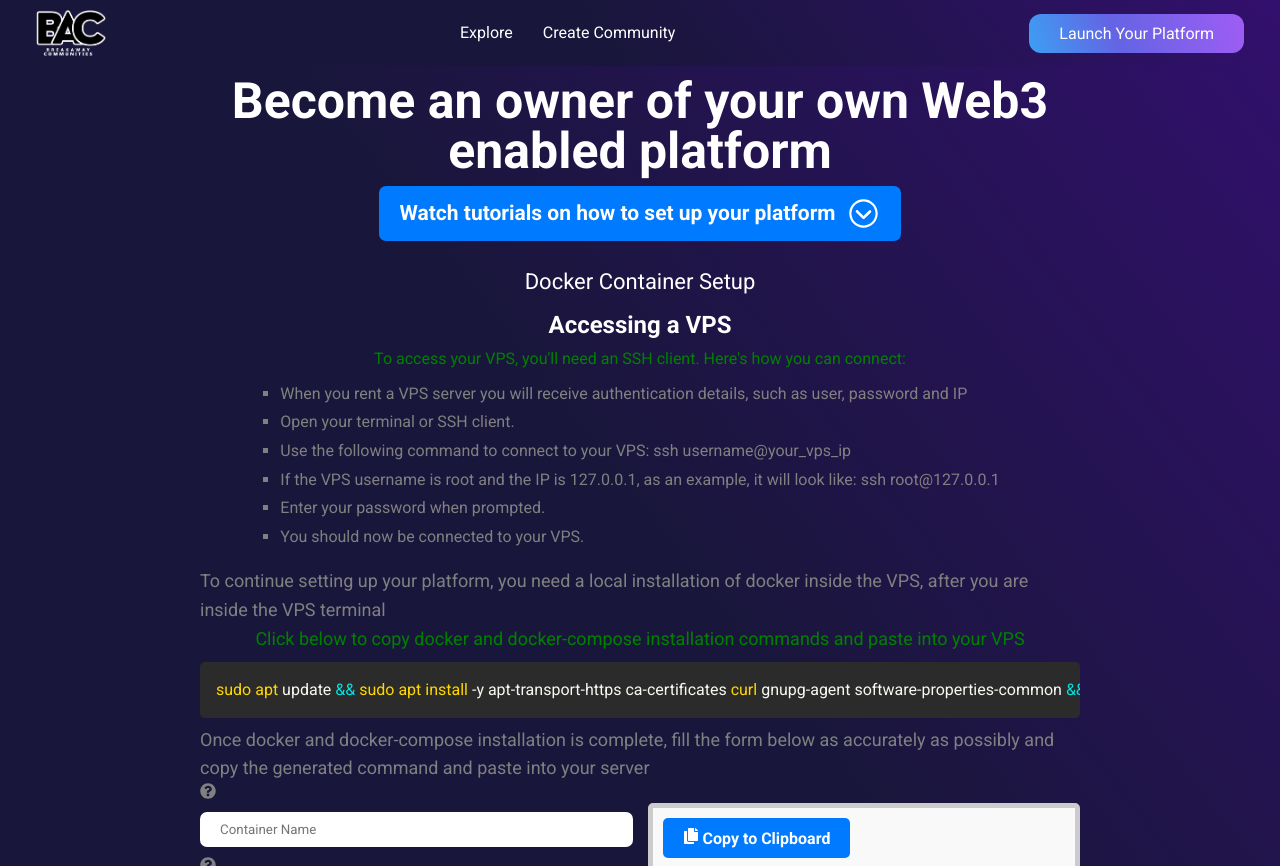
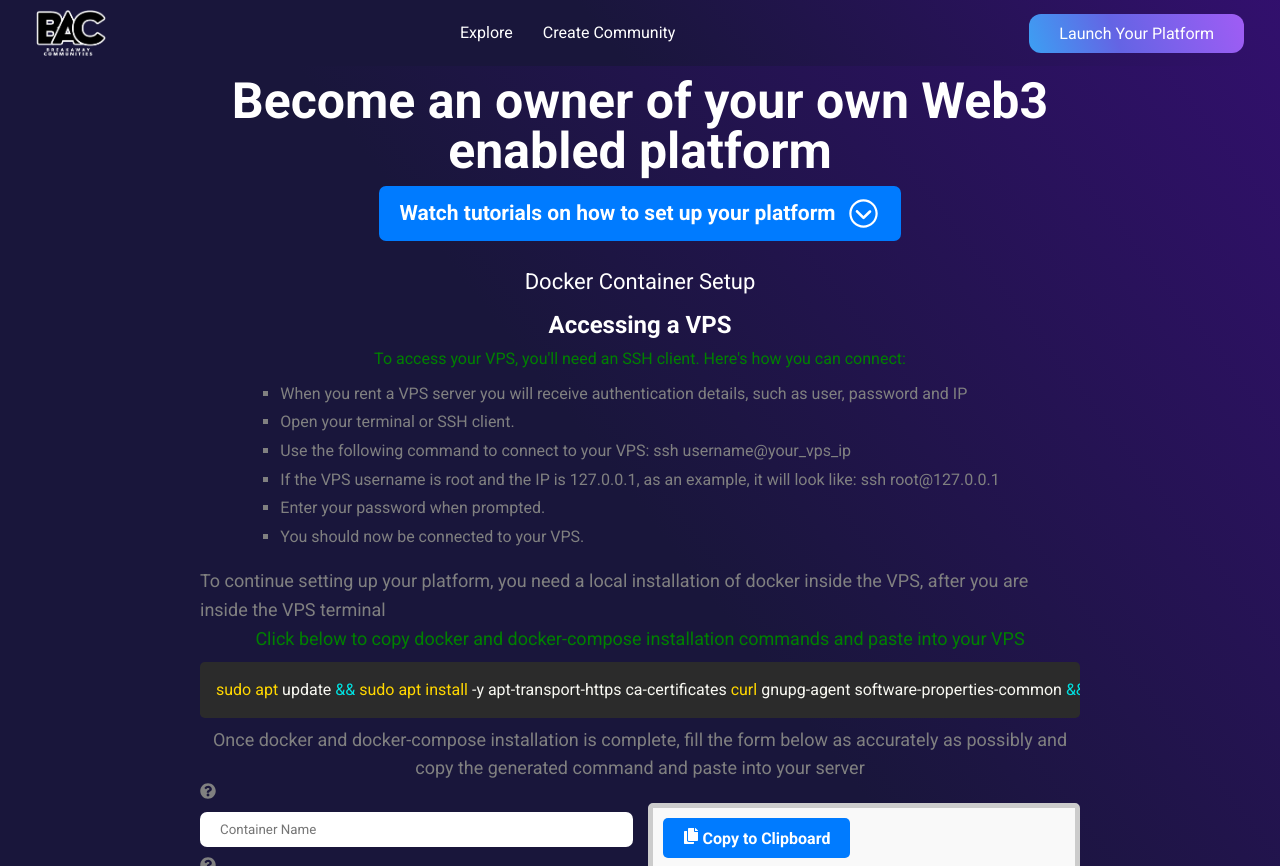
Before and after one commit to spknetwork/breakaway-page-setup, a React (Create React App) app: page /docker-setup in a window 1280 px wide. Built offline with nearby package versions, Linux system fonts and the light colour scheme; what @hiveio/dhive would draw is missing.

Commit message:
align ls instruction

```diff
--- a/src/pages/DockerSetup.jsx
+++ b/src/pages/DockerSetup.jsx
@@ -383,7 +383,7 @@ docker-compose up -d`;
             </SyntaxHighlighter>
           </pre>
         </div>
-        <div>
+        <div className="docker-i-f-i">
           <p>Once docker and docker-compose installation is complete, fill the form below as accurately as possibly and copy the generated command and paste into your server</p>
         </div>
         <div className="docker-wrap">
--- a/src/pages/docker-setup.scss
+++ b/src/pages/docker-setup.scss
@@ -2,25 +2,6 @@
 *{
   list-style-type: none;
 }
-
-
-
-
-
-
-
-
-
-
-
-
-
-
-
-
-
-
-
 
 .docker-main-wrap {
   // padding: 10px 30px;
@@ -166,7 +147,6 @@
 
 }
 
-
 .input-with-tooltip {
   margin-bottom: 10px;
   input {
@@ -266,19 +246,6 @@
 
 }
 
-
-
-
-
-
-
-
-
-
-
-
-
-
 .download-wrap {
   margin: 10px 0px;
   display: flex;
@@ -376,6 +343,7 @@
     font-size: 16px;
   }
   ul {
+    padding:0 20px;
     color: grey;
     list-style-type: square;
     li {
@@ -405,3 +373,7 @@
   align-items: center;
   margin-top: 15px;
 }
+
+.docker-i-f-i{
+  text-align: center;
+}
```
